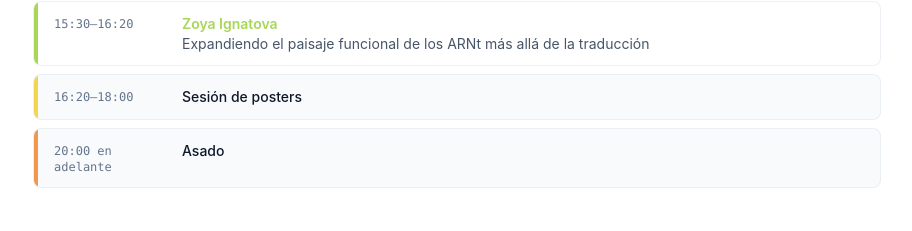
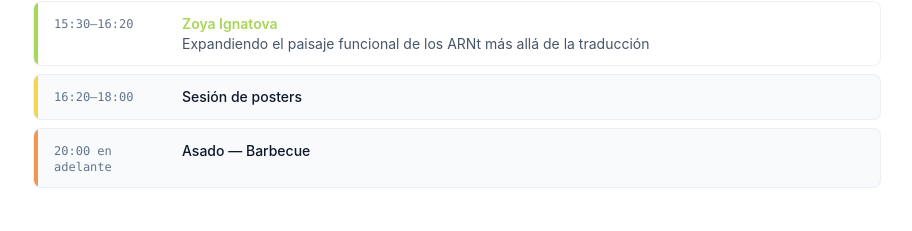
Before and after one commit to MMBAI-Lab/M-ONT-web, a Next.js app: page /es/programme in a window 1280 px wide. Shown: the part 1999-2230 px from the top of the page, without its empty margins (183-1095 px from the left). Built offline with nearby package versions, Linux system fonts and the light colour scheme.

Commit message:
Programme: rename Wed evening event to Asado — Barbecue
Co-Authored-By: Claude Sonnet 4.6 <noreply@anthropic.com>

```diff
--- a/data/content/programme.ts
+++ b/data/content/programme.ts
@@ -50,7 +50,7 @@ const en: DaySchedule[] = [
       { time: "15:10–15:30", speaker: null, title: "Coffee break", type: "break" },
       { time: "15:30–16:20", speaker: "Zoya Ignatova", title: "Expanding the functional landscape of tRNAs beyond translation into therapeutics", type: "talk" },
       { time: "16:20–18:00", speaker: null, title: "Poster session", type: "session" },
-      { time: "20:00 onwards", speaker: null, title: "Asado & barbecue", type: "session" },
+      { time: "20:00 onwards", speaker: null, title: "Asado — Barbecue", type: "session" },
     ],
   },
   {
@@ -120,7 +120,7 @@ const es: DaySchedule[] = [
       { time: "15:10–15:30", speaker: null, title: "Pausa café", type: "break" },
       { time: "15:30–16:20", speaker: "Zoya Ignatova", title: "Expandiendo el paisaje funcional de los ARNt más allá de la traducción", type: "talk" },
       { time: "16:20–18:00", speaker: null, title: "Sesión de posters", type: "session" },
-      { time: "20:00 en adelante", speaker: null, title: "Asado", type: "session" },
+      { time: "20:00 en adelante", speaker: null, title: "Asado — Barbecue", type: "session" },
     ],
   },
   {
```
